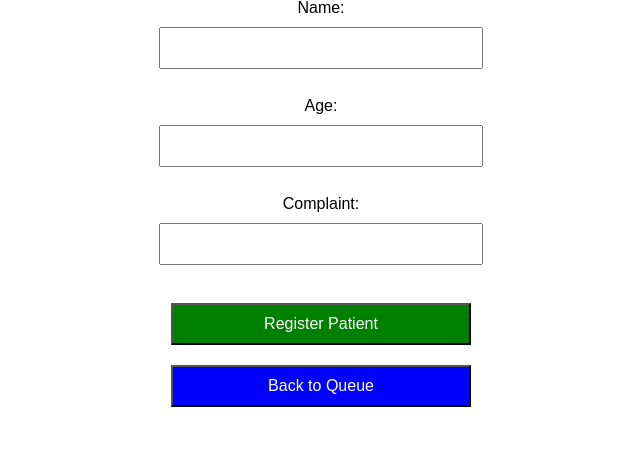
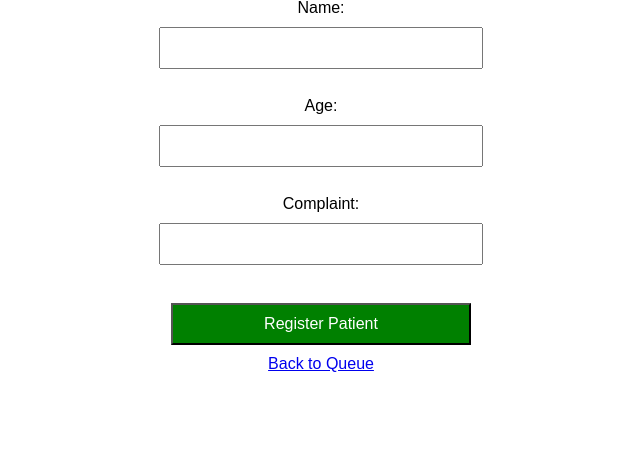
Before and after one commit to stancov1204/health-clinic-queue-maaun, a Flask app: page /register in a window 1280 px wide. Shown: the part 82-539 px from the top of the page, without its empty margins (319-959 px from the left). Run offline with Flask 3, Linux system fonts and the light colour scheme.

Commit message:
Change the back button from a <button> inside an <a> to a proper link styled like a button.

```diff
--- a/templates/register.html
+++ b/templates/register.html
@@ -23,6 +23,5 @@
         <button type="submit:" style="background:green;color:white">Register Patient</button>
     </form>
 
-    <a href="/"><button style="background:blue;color:white">Back to Queue</button></a>
-</body>
+    <a href="/" class="back-btn">Back to Queue</a>
 </html>
```
